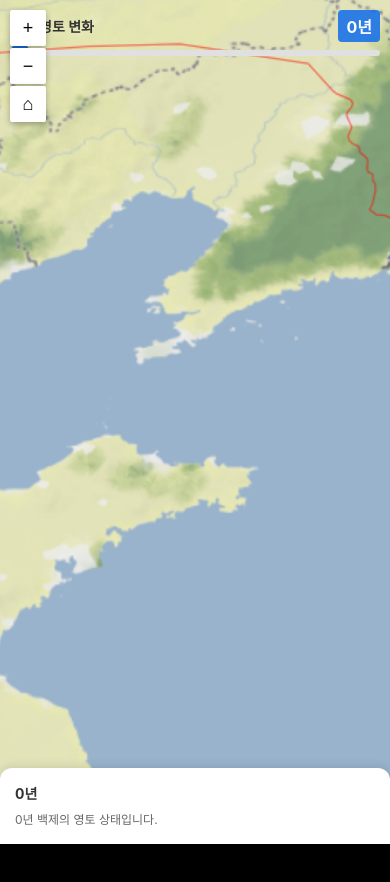
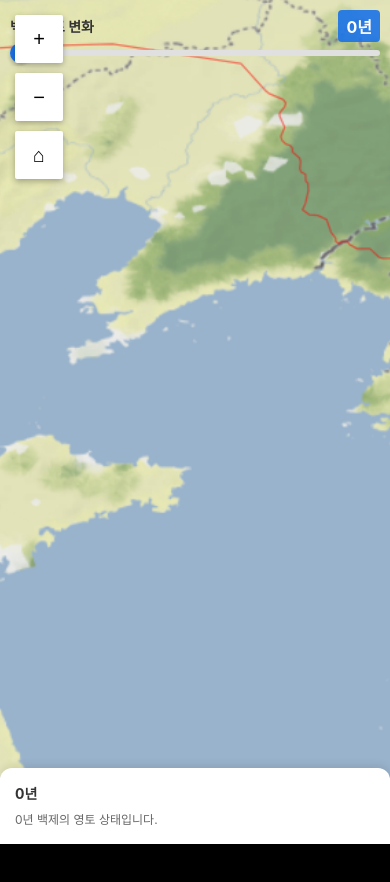
Before and after one commit to hyun101125/bacjea_history, a plain HTML site: page index.html in a window 390 px wide. Drawn offline with Linux system fonts and the light colour scheme.

Commit message:
Add files via upload

```diff
--- a/script.js
+++ b/script.js
@@ -242,8 +242,8 @@ function adjustZoomForMobilePortrait() {
         currentZoom = Math.max(zoomX, zoomY, 1);
 
         // 한반도 중심으로 시점 설정 (이미지 중앙보다 오른쪽으로 이동)
-        // 한반도가 서해 중심으로 나오는 것을 보정하기 위해 오른쪽으로 이동
-        currentPanX = 1200; // 오른쪽으로 1200px 이동 (한반도를 오른쪽으로)
+        // 모바일 세로 모드에서는 오른쪽으로 표시
+        currentPanX = -800; // 오른쪽으로 이동 (음수는 이미지를 왼쪽으로 이동)
         currentPanY = 0;
 
         console.log('Applied zoom and pan:', { currentZoom, currentPanX, currentPanY });
@@ -305,17 +305,18 @@ function loadTerritoryImage(imagePath) {
         return;
     }
 
-    territoryImage.style.display = 'block';
-    territoryImage.style.opacity = '0';
-
+    // 새 이미지를 백그라운드에서 로드
     const img = new Image();
     img.onload = () => {
-        territoryImage.src = imagePath;
         // 이미지 원본 크기 저장
         territoryImageWidth = img.naturalWidth;
         territoryImageHeight = img.naturalHeight;
+
+        // 새 이미지로 교체 (이미지가 완전히 로드된 후)
+        territoryImage.src = imagePath;
+        territoryImage.style.display = 'block';
         territoryImageLoaded = true;
-        territoryImage.style.opacity = '1';
+
         // 영토 이미지 변환 동기화
         syncTerritoryImageTransform();
         updateMapBounds();
@@ -447,6 +448,19 @@ function scalePath(pathString, width, height) {
 // 타임라인 슬라이더 이벤트
 timelineSlider.addEventListener('input', handleTimelineSliderChange);
 
+// 모바일 슬라이더 터치 개선
+timelineSlider.addEventListener('touchstart', (e) => {
+    e.stopPropagation();
+}, false);
+
+timelineSlider.addEventListener('touchmove', (e) => {
+    e.stopPropagation();
+}, false);
+
+timelineSlider.addEventListener('touchend', (e) => {
+    e.stopPropagation();
+}, false);
+
 // 타임라인 마크 클릭 이벤트는 createTimelineMarks 함수 내부에서 처리됨
 
 // 마우스 위치 기준 줌 함수
@@ -509,6 +523,12 @@ resetViewBtn.addEventListener('click', () => {
     currentZoom = 1;
     currentPanX = 0;
     currentPanY = 0;
+    // 모바일인 경우 다시 위치 조정
+    const isPortrait = window.innerHeight > window.innerWidth;
+    const isMobile = window.innerWidth < 768;
+    if (isPortrait && isMobile) {
+        adjustZoomForMobilePortrait();
+    }
     applyTransform();
     updateTerritoryDisplay();
 });
@@ -639,8 +659,8 @@ mapArea.addEventListener('touchstart', (e) => {
         // 두 터치의 중점 계산
         touchCenterX = (touch1.clientX + touch2.clientX) / 2;
         touchCenterY = (touch1.clientY + touch2.clientY) / 2;
+        e.preventDefault();
     }
-    e.preventDefault();
 });
 
 mapArea.addEventListener('touchmove', (e) => {
--- a/style.css
+++ b/style.css
@@ -101,7 +101,7 @@ body {
     overflow: hidden;
     cursor: default;
     min-height: 0;
-    touch-action: none;
+    touch-action: manipulation;
 }
 
 .map-area:active {
@@ -126,7 +126,7 @@ body {
     height: 100%;
     object-fit: cover;
     user-select: none;
-    transition: transform 0.1s ease-out, opacity 0.3s ease;
+    transition: transform 0.1s ease-out;
     touch-action: none;
     pointer-events: auto;
     opacity: 1;
@@ -263,6 +263,27 @@ body {
         position: relative;
     }
 
+    .map-header {
+        top: 15px;
+        left: 15px;
+        right: auto;
+    }
+
+    .map-controls {
+        display: flex;
+        flex-direction: column;
+        gap: 10px;
+    }
+
+    .control-btn {
+        width: 48px;
+        height: 48px;
+        font-size: 20px;
+        touch-action: manipulation;
+        -webkit-tap-highlight-color: transparent;
+        z-index: 1001;
+    }
+
     .timeline-container {
         order: 2;
         position: absolute;
@@ -320,6 +341,7 @@ body {
         height: 6px;
         -webkit-appearance: none;
         appearance: none;
+        touch-action: manipulation;
     }
 
     .timeline-marks {
```
